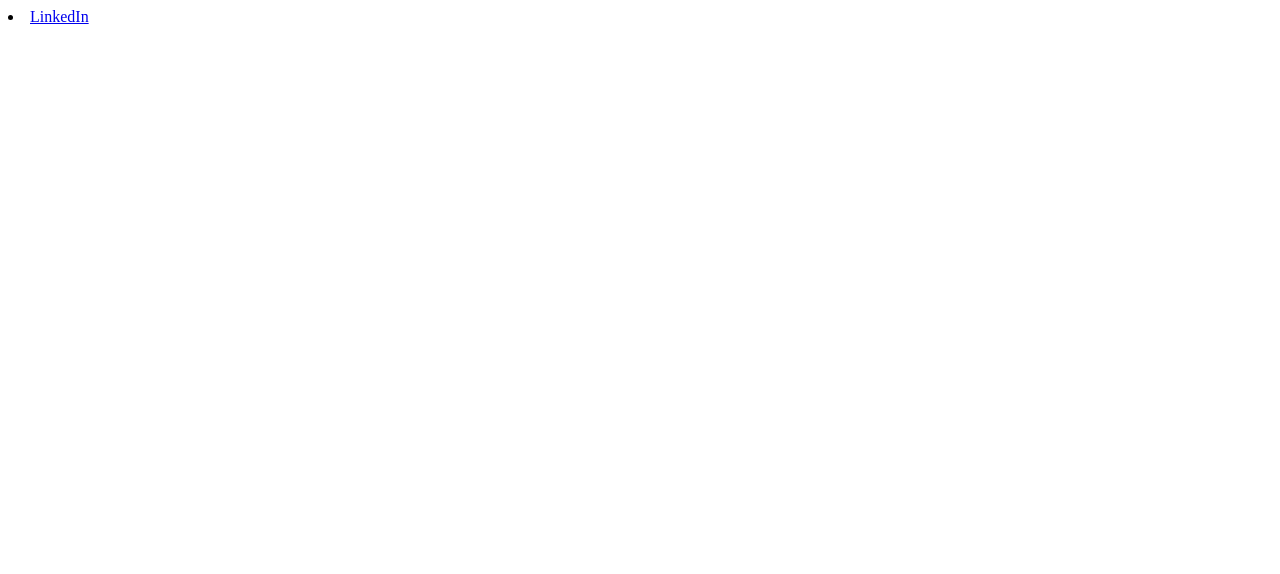
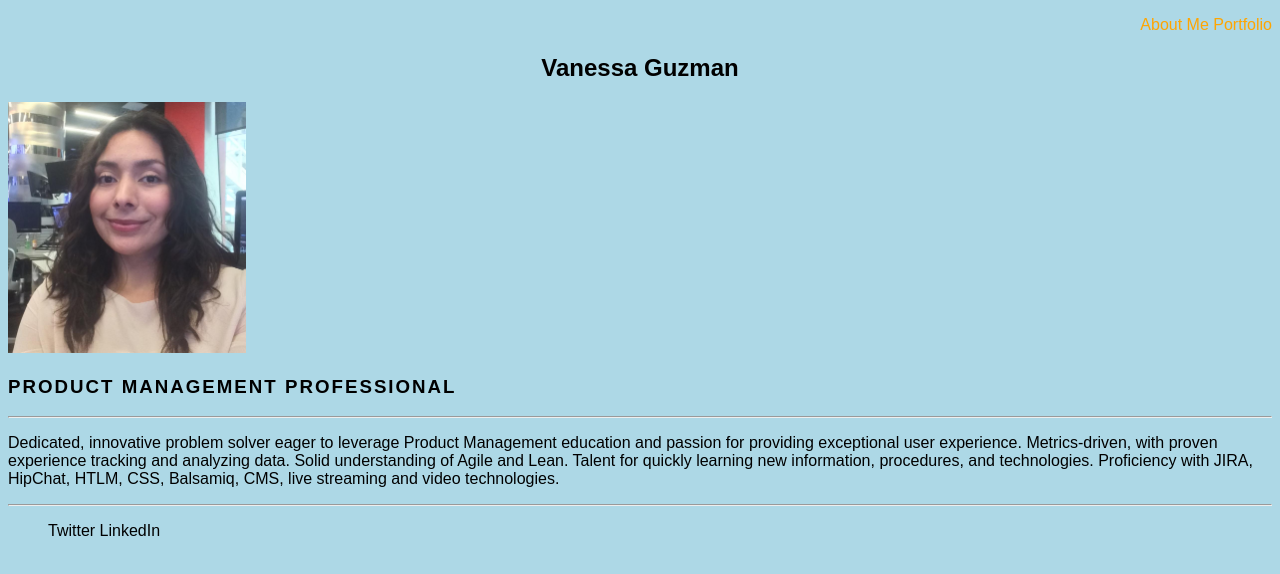
Before and after one commit to vanguzman/NEW-FEWD, a plain HTML site: page Index.html in a window 1280 px wide. Drawn offline with Linux system fonts and the light colour scheme.

Commit message:
done
homework portfolio done Tyler!
.

```diff
--- a/Index.html
+++ b/Index.html
@@ -1,3 +1,51 @@
+<!doctype html>
+	<html>
+
+	<head>
+
+    <link rel="stylesheet" type="text/css" href="stylesheet.css">
+
+     <title> Vanessa Guzman Portfolio </title>
+
+	</head>
+
+	<body>
+
+		<nav>
+			<div class="a">
+			<ul> <!--unordered list-->
+				<li> <a href="#"> About Me </a>
+				</li> <!--list-->
+				<li> <a href="#"> Portfolio </a>
+				</li>
+			</ul>
+			</div>
+		</nav>
+
+
+
+	<div class="b">
+	<h2> Vanessa Guzman </h2>
+	</div>
+
+
+	<div class="photo">
+	<img src="vanessaphoto.jpg" width="238" height="251" >
+    </div>
+
+
+	<h3>
+		Product Management Professional
+	</h3>
+
+	<hr>
+	<p>
+		Dedicated, innovative problem solver eager to leverage Product Management education and passion for providing exceptional user experience. Metrics-driven, with proven experience tracking and analyzing data. Solid understanding of Agile and Lean. Talent for quickly learning new information, procedures, and technologies. Proficiency with JIRA, HipChat, HTLM, CSS, Balsamiq, CMS, live streaming and video technologies.
+	</p>
+    <hr>
+
+	<ul>
+		<li> <a href="https://twitter.com/vanguzman"> Twitter </a>
 		</li> <!--list-->
 		<li> <a href="http://www.linkedin.com/in/vanessaguzman"> LinkedIn </a>
 		</li>
```
Also changed, not shown: portfolio.html (added, +96 -0 lines), test.html (added, +22 -0 lines), images/citipix_deliverable.png (added), images/relaxr_deliverable.png (added), images/startup_matchmaker_deliverable.png (added), sample_copy.txt (added), 1 other file.
